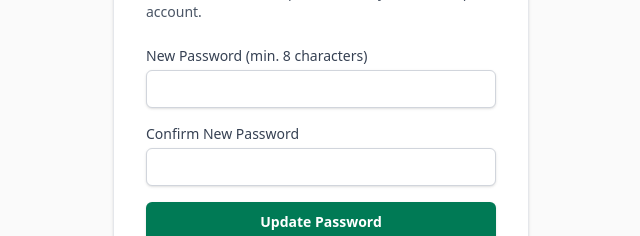
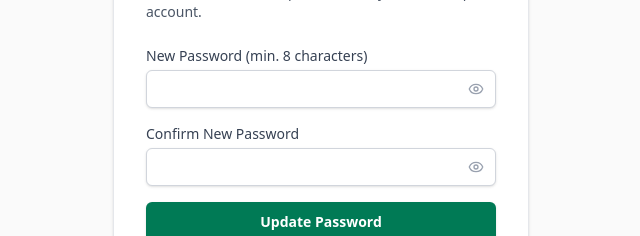
Before and after one commit to vivek2310sharma/FairSwap-Web, a Next.js app: page /auth/reset-password in a window 1280 px wide. Shown: the part 139-375 px from the top of the page, without its empty margins (319-959 px from the left). Built offline with nearby package versions, Linux system fonts and the light colour scheme; no server answers.

Commit message:
feat(auth): add show/hide password visibility toggle (#66) (#78)

```diff
--- a/src/app/auth/reset-password/page.tsx
+++ b/src/app/auth/reset-password/page.tsx
@@ -3,6 +3,7 @@
 import { useActionState } from "react";
 import Link from "next/link";
 import { resetPasswordAction, type AuthActionResult } from "../actions";
+import { PasswordInput } from "@/components/auth/PasswordInput";
 
 export default function ResetPasswordPage() {
   const [state, formAction, isPending] = useActionState<AuthActionResult | null, FormData>(
@@ -32,14 +33,16 @@ export default function ResetPasswordPage() {
             <label htmlFor="password" className="block text-sm font-medium text-gray-700">
               New Password (min. 8 characters)
             </label>
-            <input
+            <PasswordInput
               id="password"
               name="password"
-              type="password"
               required
               minLength={8}
               autoComplete="new-password"
-              className="mt-1 block w-full rounded-md border border-gray-300 bg-white px-3 py-2 text-sm text-gray-900 placeholder:text-gray-500 shadow-sm focus:border-emerald-500 focus:outline-none focus:ring-1 focus:ring-emerald-500"
+              toggleAriaLabel={{
+                show: "Show new password",
+                hide: "Hide new password",
+              }}
             />
           </div>
 
@@ -47,14 +50,16 @@ export default function ResetPasswordPage() {
             <label htmlFor="confirmPassword" className="block text-sm font-medium text-gray-700">
               Confirm New Password
             </label>
-            <input
+            <PasswordInput
               id="confirmPassword"
               name="confirmPassword"
-              type="password"
               required
               minLength={8}
               autoComplete="new-password"
-              className="mt-1 block w-full rounded-md border border-gray-300 bg-white px-3 py-2 text-sm text-gray-900 placeholder:text-gray-500 shadow-sm focus:border-emerald-500 focus:outline-none focus:ring-1 focus:ring-emerald-500"
+              toggleAriaLabel={{
+                show: "Show confirm new password",
+                hide: "Hide confirm new password",
+              }}
             />
           </div>
 
--- a/src/app/auth/sign-in/page.tsx
+++ b/src/app/auth/sign-in/page.tsx
@@ -7,6 +7,7 @@ import { signInAction, type AuthActionResult } from "../actions";
 import { sanitizeRedirectPath } from "@/lib/security/redirect";
 import { GoogleAuthButton } from "@/components/auth/GoogleAuthButton";
 import { AuthCloseLink } from "@/components/auth/AuthCloseLink";
+import { PasswordInput } from "@/components/auth/PasswordInput";
 
 function SignInForm() {
   const searchParams = useSearchParams();
@@ -120,13 +121,11 @@ function SignInForm() {
                 Forgot password?
               </Link>
             </div>
-            <input
+            <PasswordInput
               id="password"
               name="password"
-              type="password"
               required
               autoComplete="current-password"
-              className="mt-1 block w-full rounded-md border border-gray-300 bg-white px-3 py-2 text-sm text-gray-900 placeholder:text-gray-500 shadow-sm focus:border-emerald-500 focus:outline-none focus:ring-1 focus:ring-emerald-500"
             />
           </div>
 
--- a/src/app/auth/sign-up/page.tsx
+++ b/src/app/auth/sign-up/page.tsx
@@ -5,6 +5,7 @@ import Link from "next/link";
 import { signUpAction, type AuthActionResult } from "../actions";
 import { LEGAL_POLICY } from "@/lib/compliance/legal-policy";
 import { AuthCloseLink } from "@/components/auth/AuthCloseLink";
+import { PasswordInput } from "@/components/auth/PasswordInput";
 
 export default function SignUpPage() {
   const [state, formAction, isPending] = useActionState<AuthActionResult | null, FormData>(
@@ -69,14 +70,12 @@ export default function SignUpPage() {
             <label htmlFor="password" className="block text-sm font-medium text-gray-700">
               Password (min. 8 characters)
             </label>
-            <input
+            <PasswordInput
               id="password"
               name="password"
-              type="password"
               required
               minLength={8}
               autoComplete="new-password"
-              className="mt-1 block w-full rounded-md border border-gray-300 bg-white px-3 py-2 text-sm text-gray-900 placeholder:text-gray-500 shadow-sm focus:border-emerald-500 focus:outline-none focus:ring-1 focus:ring-emerald-500"
             />
           </div>
 
--- /dev/null
+++ b/src/components/auth/PasswordInput.tsx
@@ -0,0 +1,71 @@
+"use client";
+
+import { useState, forwardRef, type InputHTMLAttributes } from "react";
+import { Eye, EyeOff } from "lucide-react";
+
+export interface PasswordInputProps
+  extends Omit<InputHTMLAttributes<HTMLInputElement>, "type"> {
+  containerClassName?: string;
+  toggleAriaLabel?: {
+    show?: string;
+    hide?: string;
+  };
+  "data-testid"?: string;
+}
+
+export const PasswordInput = forwardRef<HTMLInputElement, PasswordInputProps>(
+  (
+    {
+      id,
+      className = "",
+      containerClassName = "",
+      toggleAriaLabel,
+      disabled,
+      ...props
+    },
+    ref
+  ) => {
+    const [showPassword, setShowPassword] = useState(false);
+
+    const showLabel = toggleAriaLabel?.show || "Show password";
+    const hideLabel = toggleAriaLabel?.hide || "Hide password";
+    const currentLabel = showPassword ? hideLabel : showLabel;
+    const toggleTestId = props["data-testid"]
+      ? `${props["data-testid"]}-toggle`
+      : id
+        ? `toggle-${id}-visibility`
+        : "toggle-password-visibility";
+
+    return (
+      <div className={`relative mt-1 ${containerClassName}`.trim()}>
+        <input
+          {...props}
+          ref={ref}
+          id={id}
+          type={showPassword ? "text" : "password"}
+          disabled={disabled}
+          className={`block w-full rounded-md border border-gray-300 bg-white px-3 py-2 pr-10 text-sm text-gray-900 placeholder:text-gray-500 shadow-sm focus:border-emerald-500 focus:outline-none focus:ring-1 focus:ring-emerald-500 disabled:bg-gray-50 disabled:text-gray-500 ${className}`.trim()}
+        />
+        <button
+          type="button"
+          onClick={() => setShowPassword((prev) => !prev)}
+          disabled={disabled}
+          aria-label={currentLabel}
+          aria-pressed={showPassword}
+          aria-controls={id}
+          title={currentLabel}
+          data-testid={toggleTestId}
+          className="absolute inset-y-0 right-0 flex items-center pr-3 text-gray-400 hover:text-gray-600 focus:outline-none focus:text-gray-600 focus-visible:ring-2 focus-visible:ring-emerald-500 focus-visible:ring-offset-1 rounded-r-md transition-colors disabled:pointer-events-none disabled:opacity-50"
+        >
+          {showPassword ? (
+            <EyeOff className="h-4 w-4" aria-hidden="true" />
+          ) : (
+            <Eye className="h-4 w-4" aria-hidden="true" />
+          )}
+        </button>
+      </div>
+    );
+  }
+);
+
+PasswordInput.displayName = "PasswordInput";
```
Also changed, not shown: 2 other files (tests, documents, lock files or other folders).
